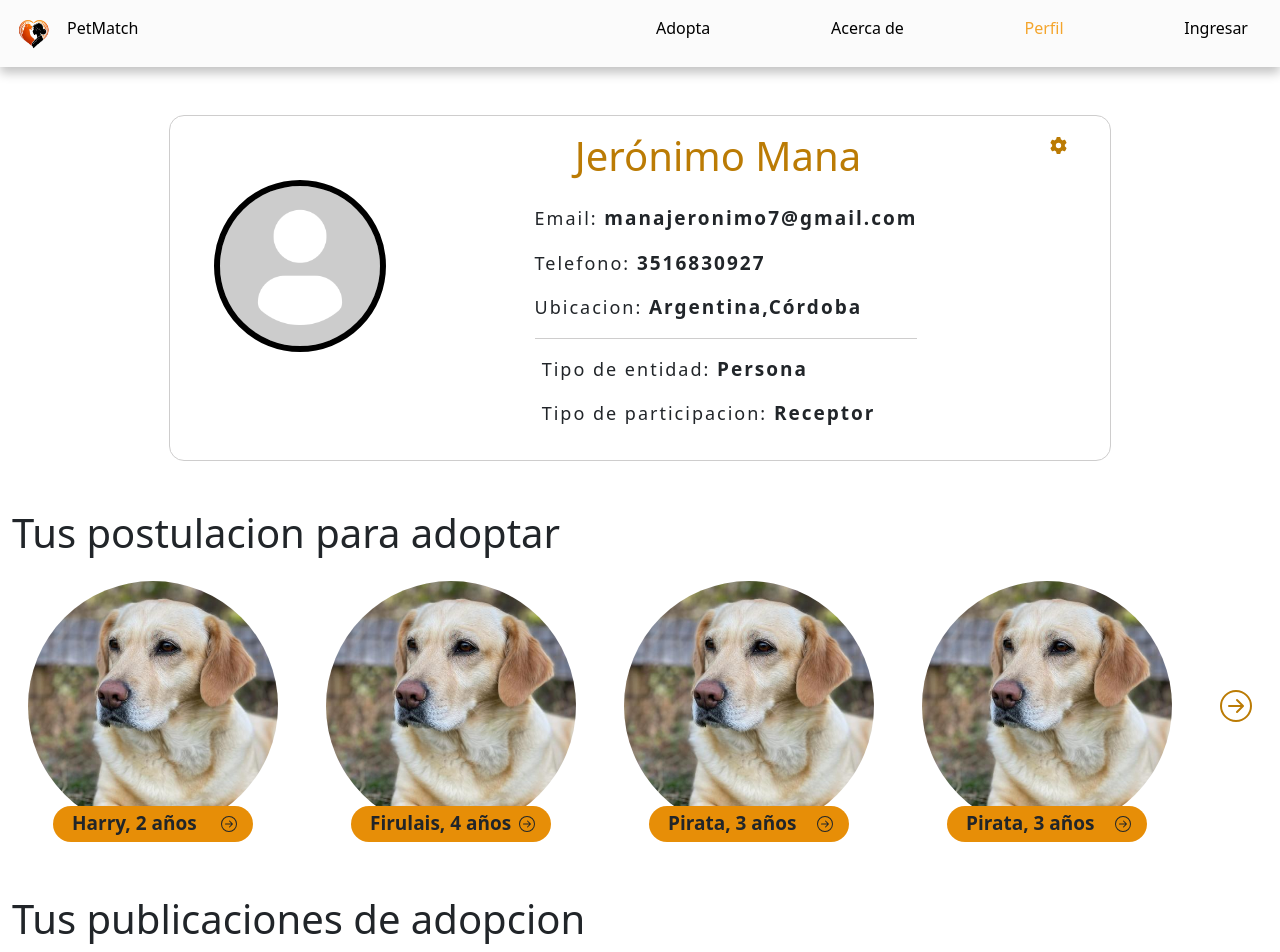
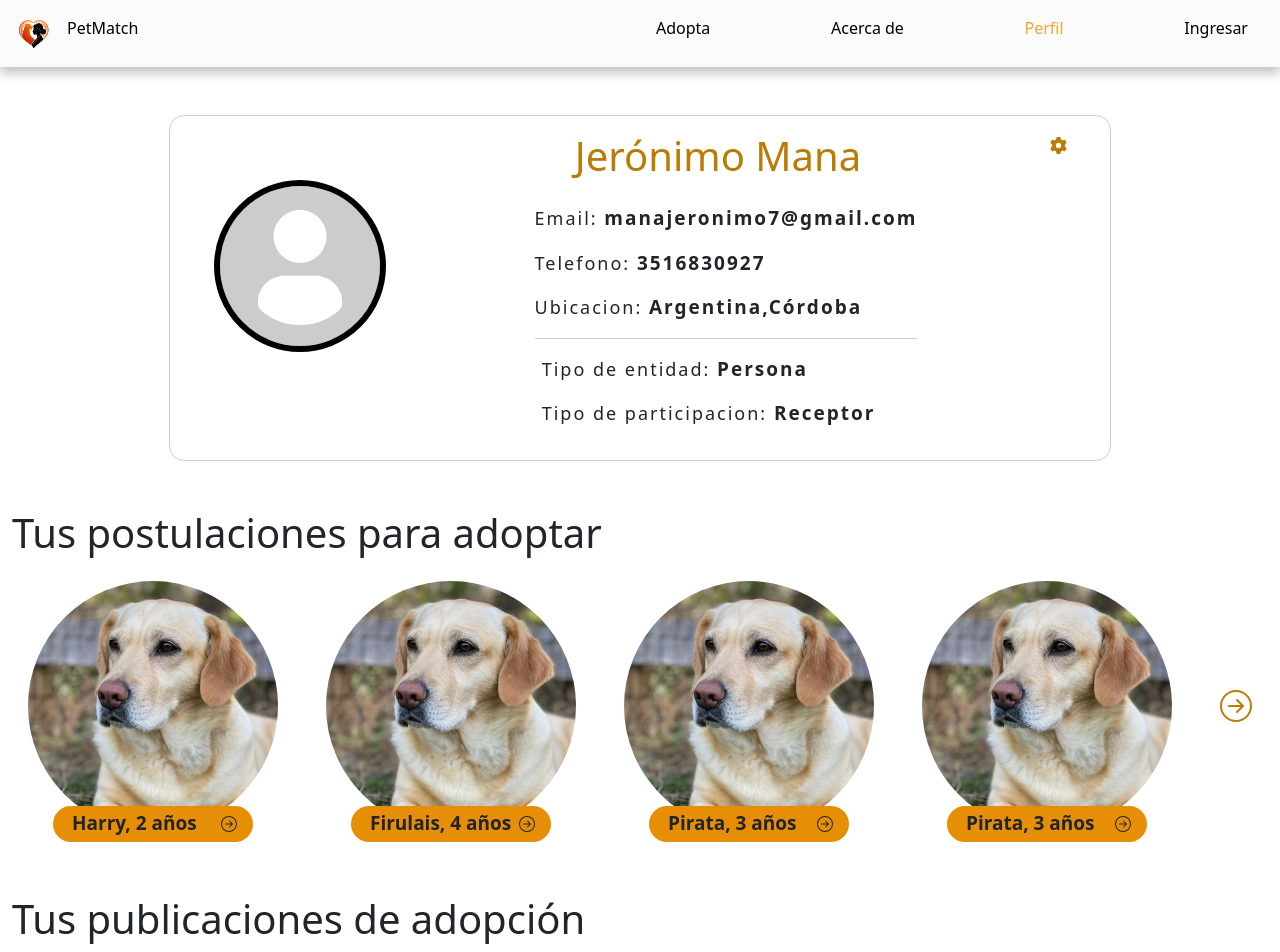
Before and after one commit to alber748/pet-match-front, a React (Vite) app: page /perfil in a window 1280 px wide. Shown: the top 952 px of the page. Built offline with nearby package versions, Linux system fonts and the light colour scheme.

Commit message:
crate EditPerfil

```diff
--- a/src/app/Pages/Perfil/Perfil.tsx
+++ b/src/app/Pages/Perfil/Perfil.tsx
@@ -10,12 +10,12 @@ export const Perfil = () => {
       </div>
       <div className="mb-5">
         <InfoAdopciones
-          title="Tus postulacion para adoptar"
+          title="Tus postulaciones para adoptar"
         />
       </div>
       <div className="mb-5">
         <InfoAdopciones
-          title="Tus publicaciones de adopcion"
+          title="Tus publicaciones de adopción"
         />
       </div>
     </div>
```
